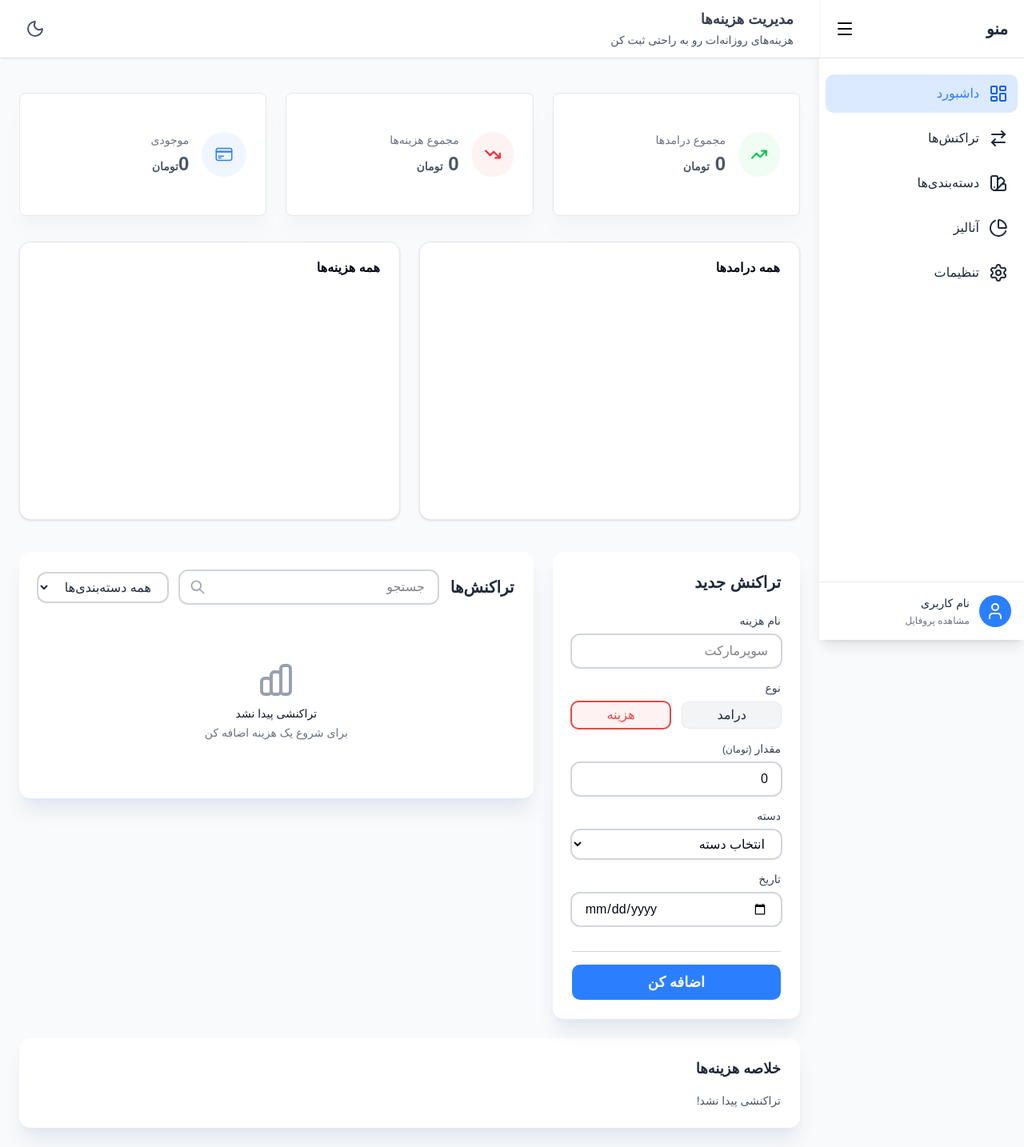
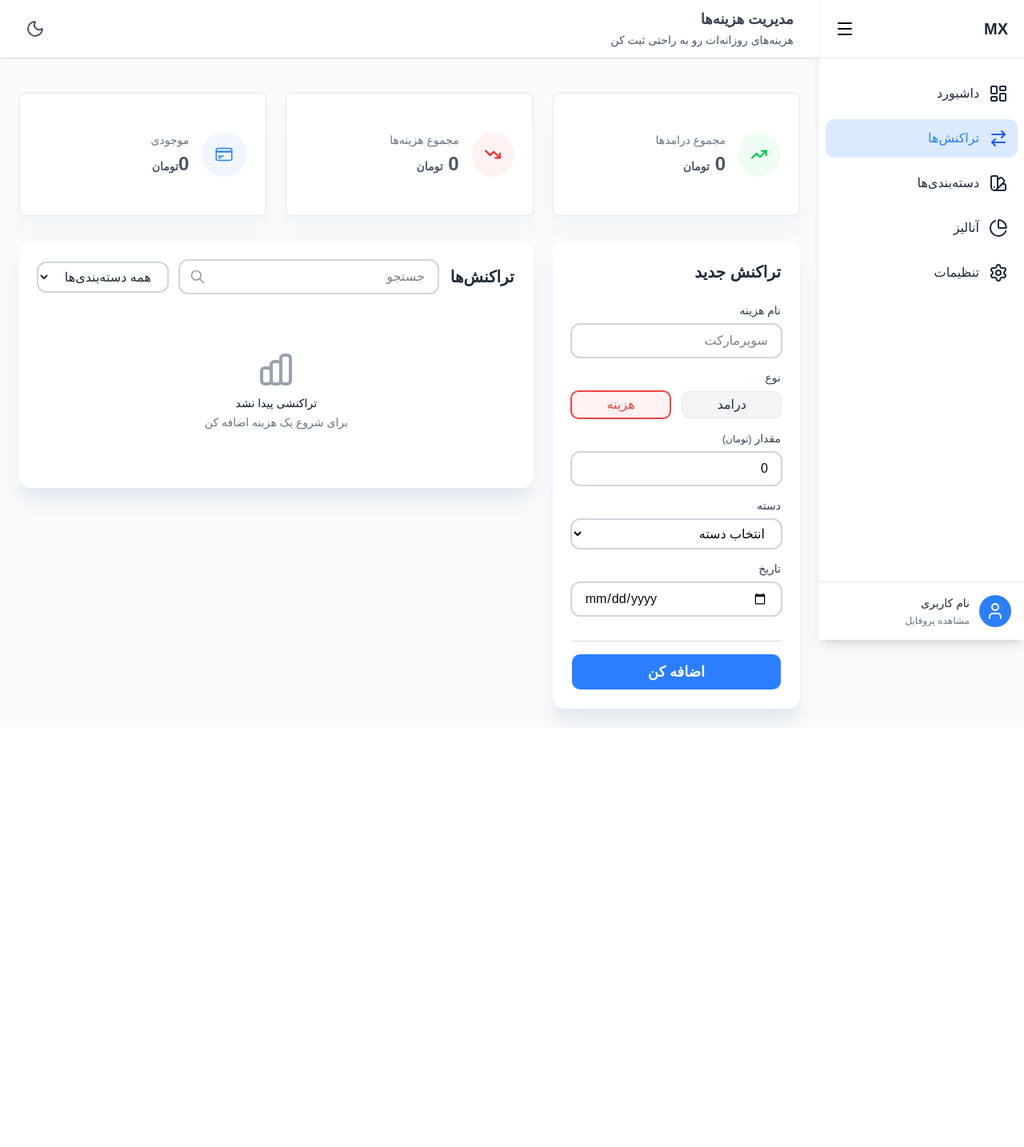
Before and after one commit to micodex/mx-expense-tracker, a React (Vite) app: page / in a window 1280 px wide. Shown: the whole page at 80% size. After the commit the page ends 910 px from the top, so only its background shows below. Built offline with nearby package versions, Linux system fonts and the light colour scheme; a small style sheet from the web is missing.

Commit message:
refactor: toggle different pages in sidebar

```diff
--- a/src/App.tsx
+++ b/src/App.tsx
@@ -1,23 +1,33 @@
 import "./App.css";
+
 import { useState } from "react";
+import { useApp } from "./context/AppContext";
 
+// components
 import { TransactionForm } from "./components/transactions/TransactionForm";
 import TransactionList from "./components/transactions/TransactionList";
 import TotalsPieCharts from "./components/TotalsPieChart";
 import Dashboard from "./components/Dashboard";
 import Layout from "./components/layout/Layout";
+import SettingsPage from "./pages/Settings";
 import SummaryPage from "./pages/Summary";
 
 function App() {
   const [isEditing, setIsEditing] = useState<boolean>(false);
+  const { activePage } = useApp();
 
   return (
     <Layout>
       <div className="max-w-7xl mx-auto">
         <Dashboard />
+
+        {activePage === "Analysis" && (
           <div className="mb-10">
             <TotalsPieCharts />
           </div>
+        )}
+
+        {activePage === "Transactions" && (
           <div className="grid grid-cols-1 lg:grid-cols-3 gap-6">
             <div className="lg:col-span-1">
               <TransactionForm
@@ -29,7 +39,11 @@ function App() {
               <TransactionList setIsEditing={setIsEditing} />
             </div>
           </div>
-        <SummaryPage />
+        )}
+
+        {activePage === "Categories" && <SummaryPage />}
+
+        {activePage === "Settings" && <SettingsPage />}
       </div>
     </Layout>
   );
--- a/src/components/charts/PieChartDonut.tsx
+++ b/src/components/charts/PieChartDonut.tsx
@@ -110,7 +110,7 @@ export default function PieChartDonut({
       </CardContent>
       {/* <CardFooter className="flex-col gap-2 text-sm">
         <div className="flex items-center gap-2 leading-none font-medium">
-          ...مجموع شما
+          ...
         </div>
         <div className="text-muted-foreground leading-none">
           Showing total visitors for the last 6 months
--- a/src/components/layout/Layout.tsx
+++ b/src/components/layout/Layout.tsx
@@ -1,3 +1,5 @@
+// fixed side bar and nav bar components layout
+
 import { useApp } from "@/context/AppContext";
 import SideBar from "./SideBar";
 import TopBar from "./TopBar";
--- a/src/components/layout/SideBar.tsx
+++ b/src/components/layout/SideBar.tsx
@@ -1,12 +1,16 @@
 // icons
-import { LayoutDashboard } from "lucide-react";
-import { ArrowRightLeft } from "lucide-react";
-import { ChartPie } from "lucide-react";
-import { Settings } from "lucide-react";
-import { SwatchBook } from "lucide-react";
-import { User } from "lucide-react";
-import { Menu } from "lucide-react";
 import { useApp } from "@/context/AppContext";
+
+import {
+  LayoutDashboard,
+  Star,
+  ArrowRightLeft,
+  ChartPie,
+  Settings,
+  SwatchBook,
+  User,
+  Menu,
+} from "lucide-react";
 
 export default function SideBar() {
   const menuItems = [
@@ -31,7 +35,7 @@ export default function SideBar() {
       label: "آنالیز",
     },
     {
-      name: "Setting",
+      name: "Settings",
       icon: <Settings />,
       label: "تنظیمات",
     },
@@ -54,7 +58,7 @@ export default function SideBar() {
             } w-full flex items-center justify-between p-1 rounded-md hover:bg-gray-100 active:bg-gray-200 transition-colors`}
           >
             {sidebarOpen && (
-              <h1 className="text-xl font-bold text-gray-800">منو</h1>
+              <h1 className="text-xl font-bold text-gray-800">MX</h1>
             )}
             <Menu />
           </button>
--- a/src/components/transactions/TransactionForm.tsx
+++ b/src/components/transactions/TransactionForm.tsx
@@ -1,7 +1,12 @@
+import { useApp } from "@/context/AppContext";
+
+// helpers
 import { incomeCategories, expenseCategories } from "@/lib/constants";
+import { removeDashedBorder } from "@/utils/helpers";
+
+// types
 import type { Transaction, TransactionType } from "@/types";
-import { useApp } from "@/context/AppContext";
-import { removeDashedBorder } from "@/utils/helpers";
+
 export function TransactionForm({
   isEditing,
   setIsEditing,
@@ -9,8 +14,7 @@ export function TransactionForm({
   isEditing: boolean;
   setIsEditing: (e: boolean) => void;
 }) {
-  const { transaction, transactions, setTransactions, setTransaction } =
-    useApp();
+  const { transaction, setTransactions, setTransaction } = useApp();
 
   // ------ create a new transaction ------
   const handleSubmit = (e: React.FormEvent) => {
@@ -60,6 +64,7 @@ export function TransactionForm({
     }));
   };
 
+  // income & expense buttons
   const handleTypeChange = (type: TransactionType) => {
     setTransaction((prev) => ({ ...prev, type: type }));
   };
--- a/src/components/transactions/TransactionItem.tsx
+++ b/src/components/transactions/TransactionItem.tsx
@@ -1,6 +1,7 @@
 // icons
 import { FaArrowTrendUp } from "react-icons/fa6";
 import { FaArrowTrendDown } from "react-icons/fa6";
+
 import type { Transaction } from "@/types";
 
 interface Props {
@@ -18,11 +19,11 @@ const ExpenseItem = ({ transaction, handleDelete, handleEdit }: Props) => {
       dir="rtl"
       key={transaction.id}
       className={`transaction
-          flex justify-between items-center rounded-sm border-b-2
+          flex justify-between items-center border-b-2
         bg-white border-gray-200 hover:bg-gray-50 transition-border duration-60 p-4
       `}
     >
-      <div className="">
+      <div className="space-y-1">
         <h3 className="font-semibold">{transaction.name}</h3>
         <div className="flex items-center gap-3">
           <span className="text-sm text-gray-600">{transaction.category}</span>
--- a/src/components/transactions/TransactionList.tsx
+++ b/src/components/transactions/TransactionList.tsx
@@ -45,7 +45,7 @@ export default function TransactionList({
     trans: Transaction
   ) => {
     removeDashedBorder();
-    // add black border to editing item
+    // add dashed border to editing item
     event.currentTarget.closest(".transaction")?.classList.add("dashed-border");
 
     setTransaction({
--- a/src/context/AppContext.tsx
+++ b/src/context/AppContext.tsx
@@ -10,7 +10,6 @@ interface AppContextType {
   toggleSidebar: () => void;
   transaction: Transaction;
   setTransaction: React.Dispatch<React.SetStateAction<Transaction>>;
-
   transactions: Transaction[];
   setTransactions: React.Dispatch<React.SetStateAction<Transaction[]>>;
 
@@ -26,7 +25,7 @@ const AppContext = createContext<AppContextType | null>(null);
 // provider
 export const AppProvider = ({ children }: { children: React.ReactNode }) => {
   // navigations state
-  const [activePage, setActivePage] = useState("Dashboard");
+  const [activePage, setActivePage] = useState("Transactions");
   const [sidebarOpen, setSidebarOpen] = useState(() => {
     const saved = localStorage.getItem("sidebarOpen");
     return saved ? JSON.parse(saved) : true;
--- a/src/pages/Settings.tsx
+++ b/src/pages/Settings.tsx
@@ -1,3 +1,7 @@
 export default function SettingsPage() {
-  return <div className="bg-white p-6">Settings Page</div>;
+  return (
+    <div className="bg-white p-6 rounded-md border border-gray-200 min-h-[300px]">
+      صفحه تنظیمات
+    </div>
+  );
 }
--- a/src/pages/Summary.tsx
+++ b/src/pages/Summary.tsx
@@ -1,6 +1,8 @@
+import { useApp } from "@/context/AppContext";
+
+import { createSummary } from "@/utils/helpers";
+
 import type { Summary } from "@/types";
-import { useApp } from "@/context/AppContext";
-import { createSummary } from "@/utils/helpers";
 
 export default function SummaryPage() {
   const { transactions } = useApp();
@@ -10,22 +12,22 @@ export default function SummaryPage() {
   return (
     <div className="bg-white rounded-xl shadow-xl shadow-slate-200 p-6 mt-6">
       <h2 className="text-lg font-semibold text-gray-800">خلاصه هزینه‌ها</h2>
-      <div className="flex flex-wrap gap-2 mt-4 ">
+      <div className="grid grid-cols-4 gap-6 mt-4 ">
         {Object.keys(categorySummary).length !== 0 ? (
           Object.entries(categorySummary).map(([category, data], index) => (
             <div
               key={index}
-              className={`rounded-md px-10 py-2 text-gray-800 ${
+              className={`rounded-md px-2 py-4 text-gray-800 ${
                 data.type === "income"
                   ? "ring-green-200 from-green-50 text-green-800"
                   : ""
               } ring-2 bg-gradient-to-br ring-gray-200 from-gray-50 to-slate-50 `}
             >
-              <div className="mb-2 font-semibold text-sm">{category}</div>
+              <div className="mb-2 font-semibold text-md">{category}</div>
               <div
                 className={`${
                   data.type === "income" ? "" : ""
-                } font-bold text-lg text-center `}
+                } font-bold text-lg `}
               >
                 {data.total} <span className="text-xs">تومان</span>
               </div>
```
Lines whose indentation alone changed are shown as unchanged.
